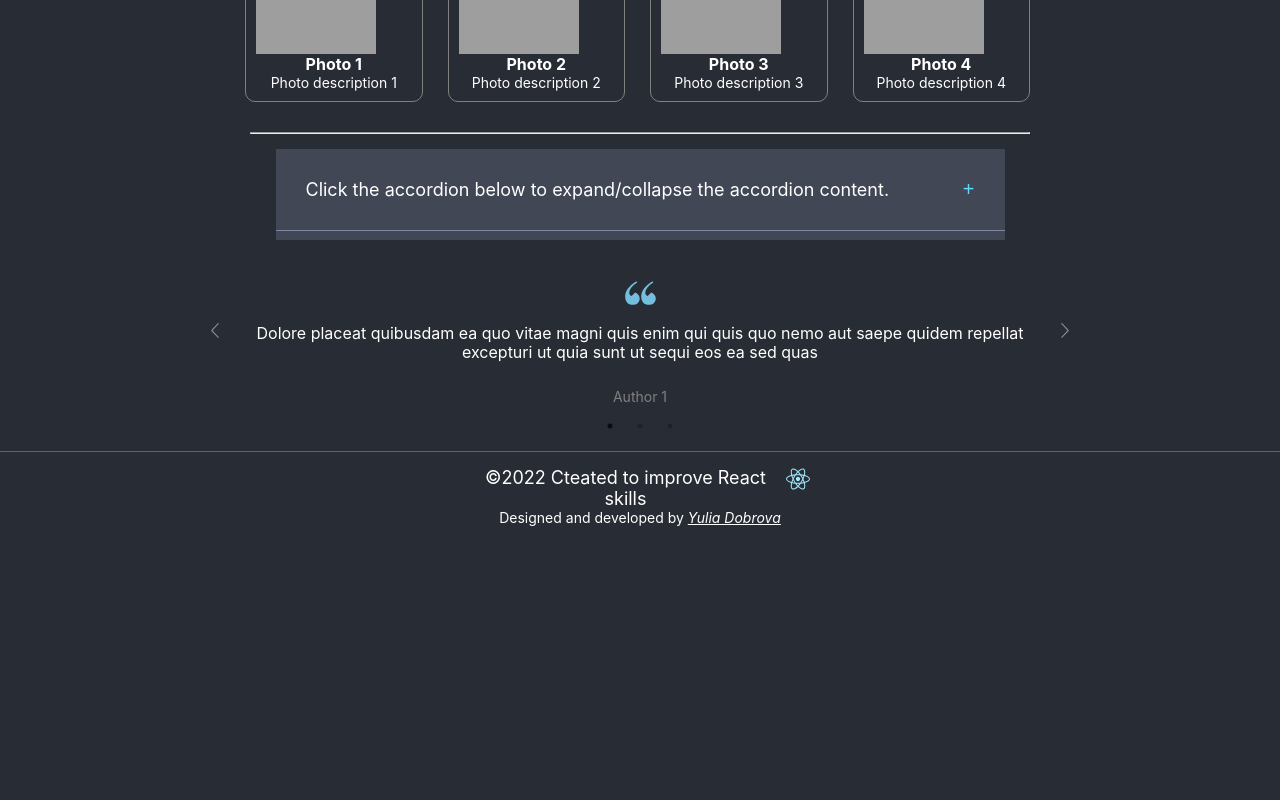
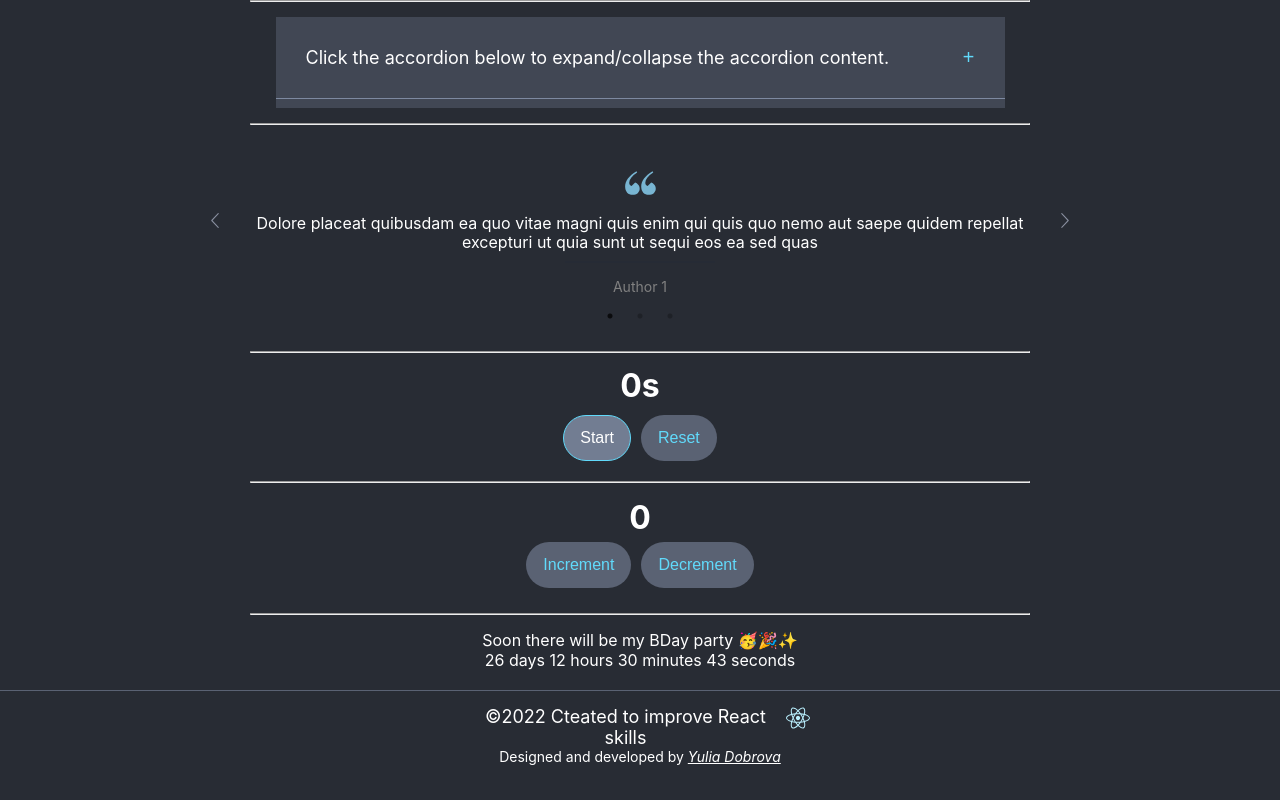
Before and after one commit to YuliaDobrova/react-practice-app, a React (Create React App) app: page /functional in a window 1280 px wide. Shown: the part 373-1173 px from the top of the page. Before the commit the page ends 934 px from the top, so only its background shows below. Built offline with nearby package versions, Linux system fonts and the light colour scheme; grey boxes are pictures that could not be loaded.

Commit message:
timer added

```diff
--- /dev/null
+++ b/src/components/timer/Timer.css
@@ -0,0 +1,51 @@
+.timerWrapper {
+  text-align: center;
+  /* background-color: #282c34; */
+  /* min-height: 100vh; */
+  display: flex;
+  flex-direction: column;
+  align-items: center;
+  justify-content: center;
+  font-size: calc(10px + 2vmin);
+  color: white;
+}
+
+.time {
+  font-size: 32px;
+  padding: 5px;
+}
+
+.timerButton {
+  border: 0;
+  outline: 0;
+  font-family: 'Montserrat', sans-serif;
+  font-size: 16px;
+  line-height: 24px;
+  padding: 10px 16px;
+  color: #61dafb;
+  background-color: rgba(139, 152, 178, 0.5);
+  border: 1px solid transparent;
+  border-radius: 38px;
+  cursor: pointer;
+  margin-top: 40px;
+  margin: 5px;
+  transition: transform 250ms linear;
+}
+
+.timerButton-primary:hover {
+  border: 1px solid #61dafb;
+  background-color: rgba(139, 152, 178, 0.75);
+  color: #61dafb;
+}
+
+.timerButton-primary-active {
+  border: 1px solid #61dafb;
+  background-color: rgba(139, 152, 178, 0.75);
+  color: white;
+}
+
+.timerButton-primary-inactive {
+  background-color: rgba(139, 152, 178, 0.75);
+  border: 1px solid #61dafb;
+  color: white;
+}
--- /dev/null
+++ b/src/components/timer/Timer.jsx
@@ -0,0 +1,80 @@
+import React, { useState, useEffect } from 'react';
+
+import './Timer.css';
+
+const Timer = () => {
+  const [seconds, setSeconds] = useState(0);
+  const [isActive, setIsActive] = useState(false);
+
+  function toggle() {
+    setIsActive(!isActive);
+  }
+
+  function reset() {
+    setSeconds(0);
+    setIsActive(false);
+  }
+
+  useEffect(() => {
+    let interval = null;
+    if (isActive) {
+      interval = setInterval(() => {
+        setSeconds(seconds => seconds + 1);
+      }, 1000);
+    } else if (!isActive && seconds !== 0) {
+      clearInterval(interval);
+    }
+    return () => clearInterval(interval);
+  }, [isActive, seconds]);
+
+  return (
+    <div className="timerWrapper">
+      <h1 className="time">{seconds}s</h1>
+      <div className="timerBtnWrapper">
+        <button
+          className={`timerButton timerButton-primary timerButton-primary-${
+            isActive ? 'active' : 'inactive'
+          }`}
+          onClick={toggle}
+        >
+          {isActive ? 'Pause' : 'Start'}
+        </button>
+        <button className="timerButton" onClick={reset}>
+          Reset
+        </button>
+      </div>
+    </div>
+  );
+};
+
+export default Timer;
+// ============class=========================
+
+// export class Timer extends React.Component {
+//   constructor(props) {
+//     super(props);
+//     this.state = { seconds: 0 };
+//   }
+
+//   tick() {
+//     this.setState(state => ({
+//       seconds: state.seconds + 1
+//     }));
+//   }
+
+//   componentDidMount() {
+//     this.interval = setInterval(() => this.tick(), 1000);
+//   }
+
+//   componentWillUnmount() {
+//     clearInterval(this.interval);
+//   }
+
+//   render() {
+//     return (
+//       <div>
+//         Секунды: {this.state.seconds}
+//       </div>
+//     );
+//   }
+// }
--- /dev/null
+++ b/src/components/timerBirthday/TimerBitrhday.jsx
@@ -0,0 +1,52 @@
+import React, { useState, useEffect } from 'react';
+
+const TimerBitrhday = () => {
+  const [timeLeft, setTimeLeft] = useState(calculateTimeLeft());
+
+  useEffect(() => {
+    const timer = setTimeout(() => {
+      setTimeLeft(calculateTimeLeft());
+    }, 1000);
+    return () => clearTimeout(timer);
+  });
+
+  const timerComponents = [];
+
+  Object.keys(timeLeft).forEach(interval => {
+    if (!timeLeft[interval]) {
+      return;
+    }
+
+    timerComponents.push(
+      <span>
+        {timeLeft[interval]} {interval}{' '}
+      </span>,
+    );
+  });
+
+  function calculateTimeLeft() {
+    let year = new Date().getFullYear();
+    // console.log('year', year);
+    const difference = Number(new Date(`02/17/${year}`) - Number(new Date()));
+    // console.log('difference', difference);
+    let timeLeft = {};
+    if (difference > 0) {
+      timeLeft = {
+        days: Math.floor(difference / (1000 * 60 * 60 * 24)),
+        hours: Math.floor((difference / (1000 * 60 * 60)) % 24),
+        minutes: Math.floor((difference / 1000 / 60) % 60),
+        seconds: Math.floor((difference / 1000) % 60),
+      };
+    }
+    return timeLeft;
+  }
+
+  return (
+    <div style={{ textAlign: 'center' }}>
+      <p>Soon there will be my BDay party 🥳🎉✨</p>
+      {timerComponents.length ? timerComponents : <span>Happy Birthday!</span>}
+    </div>
+  );
+};
+
+export default TimerBitrhday;
--- a/src/pages/FunctionalPage.jsx
+++ b/src/pages/FunctionalPage.jsx
@@ -3,19 +3,26 @@ import AccordionItem from '../components/accordionItem/AccordionItem';
 import Counter from '../components/counter/Counter';
 import PhotoList from '../components/photoList';
 import CommentSlider from '../components/commentSlider/CommentSlider';
+import Timer from '../components/timer/Timer';
+import TimerBitrhday from '../components/timerBirthday/TimerBitrhday';
 
 const FunctionalPage = () => {
   return (
     <>
-      <Counter />
-      <hr style={{ margin: 15 }} />
       <PhotoList />
       <hr style={{ margin: 15 }} />
       <AccordionItem
         title="Click the accordion below to expand/collapse the accordion content. "
         description="This is the first item's accordion body. It is shown by default, until the collapse plugin adds the appropriate classes that we use to style each element. These classes control the overall appearance, as well as the showing and hiding via CSS transitions. You can modify any of this with custom CSS or overriding our default variables. It's also worth noting that just about any HTML can go within the .accordion-body, though the transition does limit overflow."
       />
+      <hr style={{ margin: 15 }} />
       <CommentSlider />
+      <hr style={{ marginLeft: 15, marginRight: 15, marginTop: 50 }} />
+      <Timer />
+      <hr style={{ margin: 15 }} />
+      <Counter />
+      <hr style={{ margin: 15 }} />
+      <TimerBitrhday />
     </>
   );
 };
--- a/src/pages/HomePage.jsx
+++ b/src/pages/HomePage.jsx
@@ -1,7 +1,16 @@
 import React from 'react';
 
 const HomePage = () => {
-  return <div>HomePage</div>;
+  return (
+    <div>
+      <h1>React</h1>
+      <p>A JavaScript library for building user interfaces.</p>
+      <p>It is Declarative & Component-Based.</p>
+      <p>
+        React updates and renders just the right components when data changes.
+      </p>
+    </div>
+  );
 };
 
 export default HomePage;
```
